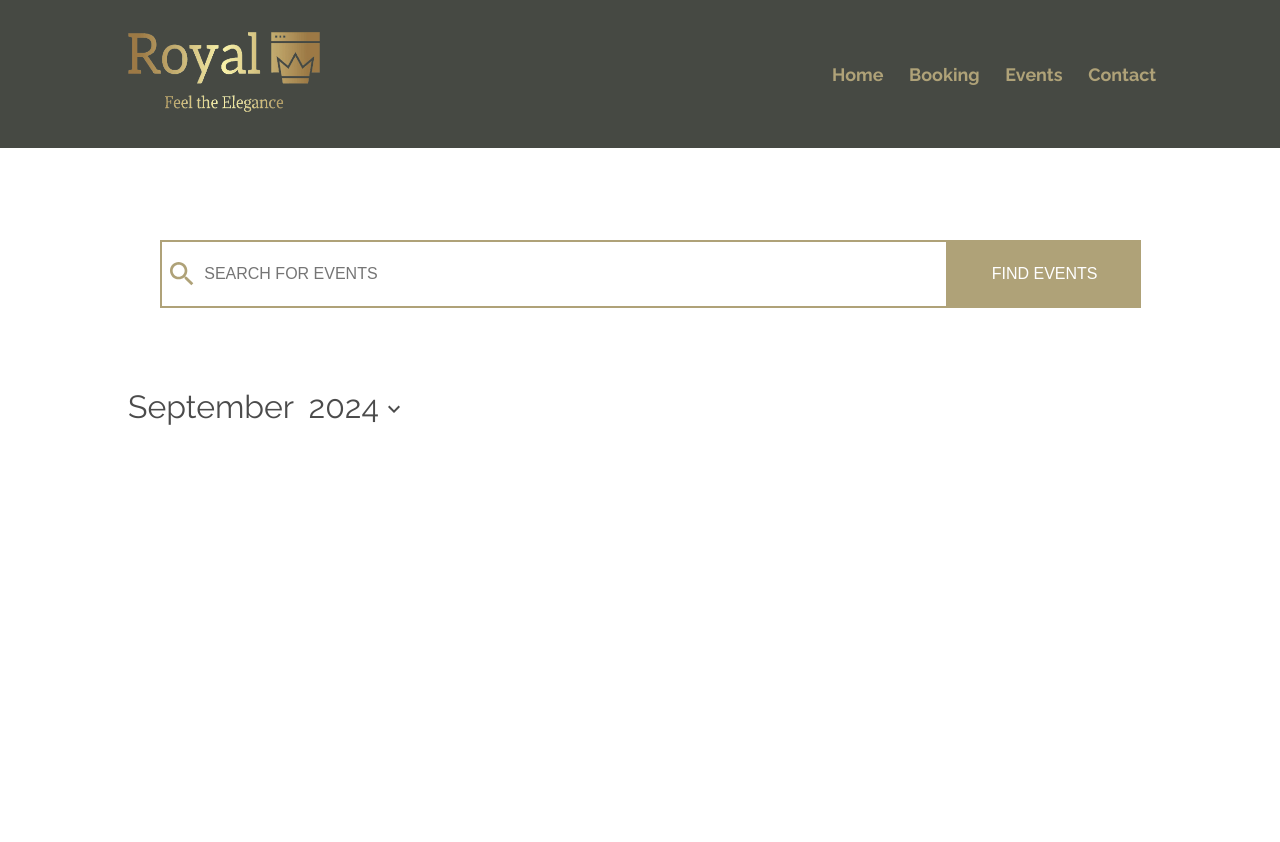
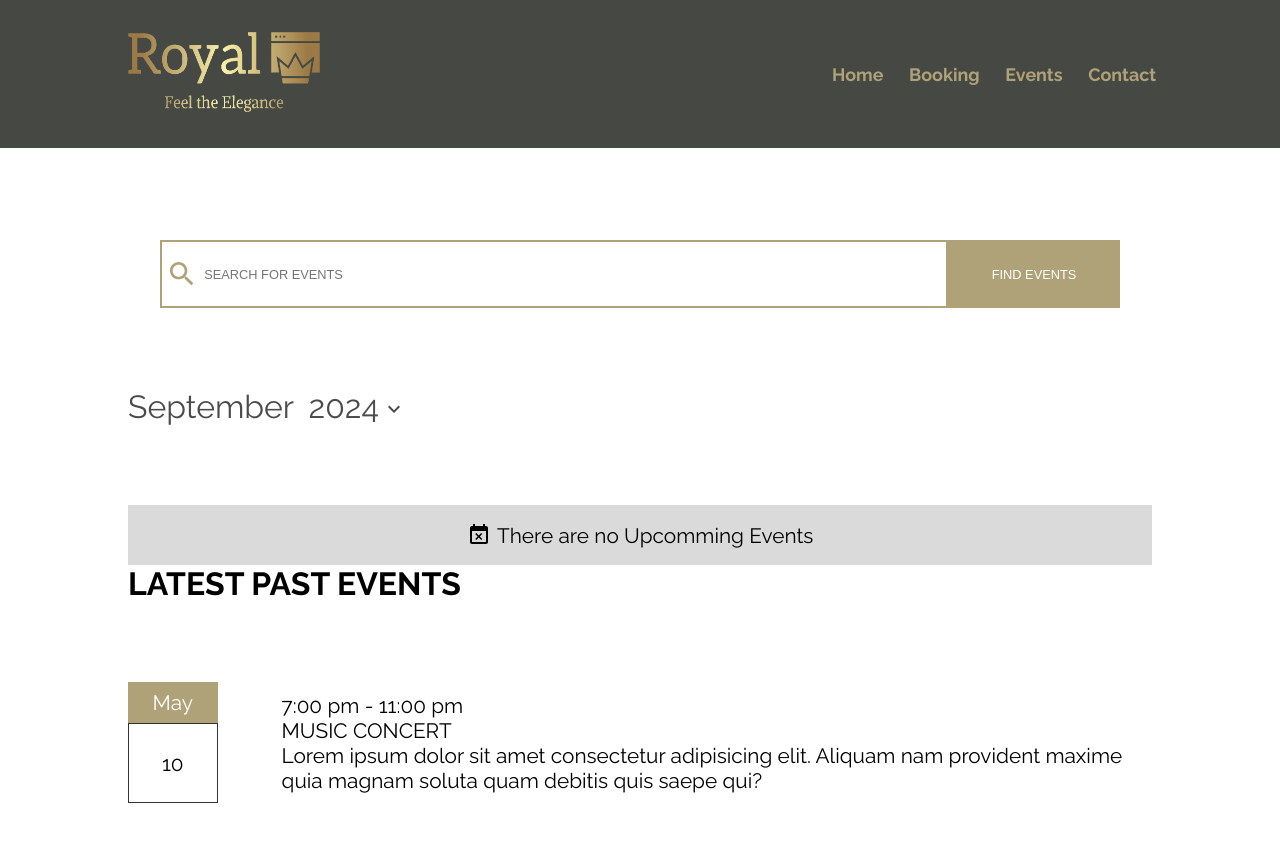
Before and after one commit to Gopisam1126/GuestManagementSystem, a React (Vite) app in the folder FRONTEND/: page /events in a window 1280 px wide. Shown: the top 842 px of the page. Before the commit the page ends 800 px from the top, so only its background shows below. Built offline with nearby package versions, Linux system fonts and the light colour scheme.

Commit message:
add event-lists

```diff
--- a/FRONTEND/src/assets/component/eventList.jsx
+++ b/FRONTEND/src/assets/component/eventList.jsx
@@ -1,11 +1,36 @@
-
 import "../componentStyles/eventList.css";
 function EventList() {
-
-
-
     return <>
-
+        <section className="events-list-sec">
+            <h4 className="past-events">
+                LATEST PAST EVENTS
+            </h4>
+            <div className="ev-lists">
+                <div className="event-date-cal">
+                    <div className="event-month">
+                        <p className="month">
+                            May
+                        </p>
+                    </div>
+                    <div className="event-date">
+                        <p className="date">
+                            10
+                        </p>
+                    </div>
+                </div>
+                <div className="event-det">
+                    <p className="time">
+                        7:00 pm - 11:00 pm
+                    </p>
+                    <p className="name">
+                        MUSIC CONCERT
+                    </p>
+                    <p className="details">
+                        Lorem ipsum dolor sit amet consectetur adipisicing elit. Aliquam nam provident maxime quia magnam soluta quam debitis quis saepe qui?
+                    </p>
+                </div>
+            </div>
+        </section>
     </>
 }
 
--- a/FRONTEND/src/assets/componentStyles/eventList.css
+++ b/FRONTEND/src/assets/componentStyles/eventList.css
@@ -39,3 +39,30 @@
 .c-yr {
     margin-left: 0.9rem;
 }
+.events-list-sec {
+    padding-bottom: 5rem;
+}
+.ev-lists {
+    display: flex;
+    align-items: center;
+    padding-top: 5rem;
+}
+.event-date-cal {
+    margin-right: 5vw;
+}
+.event-month {
+    background-color: var(--colorS);
+    width: 7vw;
+    text-align: center;
+    padding: 0.5rem 0.5vw;
+    font-size: var(--font-size-sm);
+    color: #fff;
+}
+.event-date {
+    display: flex;
+    align-items: center;
+    justify-content: center;
+    height: 5rem;
+    width: 7vw;
+    border: 1px solid #333333;
+}
--- a/FRONTEND/src/assets/pageStyles/events.css
+++ b/FRONTEND/src/assets/pageStyles/events.css
@@ -6,6 +6,8 @@
     --colorS: #AFA278;
     --color1: #5E5E5E;
     --colorF: #646464;
+
+    --colorbckup: #dadada;
 
     /* Secondary Color Pallet */
 
@@ -23,13 +25,14 @@
     --font-size-btn1: 1.6rem;
     --font-size-text: 1.3rem;
     --font-size-li: 1.12rem;
-    --font-size-sm: 0.8rem
+    --font-size-sm: 0.8rem;
     --font-fam-p: "Raleway", sans-serif;
 }
 .events-section {
     padding: 0rem 10vw 2rem 10vw;
 }
 .events-body-sontainer {
+    font-family: var(--font-fam-p);
     position: relative;
     top: 15rem;
 
@@ -44,7 +47,6 @@
     padding-left: 10vw;
     padding-top: 2rem;
     padding-bottom: 2rem;
-    /* background-color: var(--colorP); */
     width: 100%;
     z-index: 10;
 }
@@ -69,13 +71,12 @@ input:focus {
     background-color: var(--colorS);
     border: 1px solid transparent;
     font-size: var(--font-size-sm);
-    padding: 1.47rem 3.3vw;
+    padding: 1.6rem 3.3vw;
     color: #fff;
     cursor: pointer;
 }
 .current-month {
     padding: 5rem 0vw;
-    font-family: var(--font-fam-p);
     opacity: 0.7;
 }
 .c-month {
@@ -86,3 +87,10 @@ input:focus {
 .c-yr {
     margin-left: 0.9rem;
 }
+.upcomming-events-c {
+    display: flex;
+    align-items: center;
+    justify-content: center;
+    background-color: var(--colorbckup);
+    padding: 1.1rem 1.2vw;
+}
--- a/FRONTEND/src/assets/pages/events.jsx
+++ b/FRONTEND/src/assets/pages/events.jsx
@@ -3,7 +3,7 @@ import Header2 from "../component/header2";
 import EventList from "../component/eventList";
 import SearchIcon from '@mui/icons-material/Search';
 import KeyboardArrowDownIcon from '@mui/icons-material/KeyboardArrowDown';
-// import EventBusyIcon from '@mui/icons-material/EventBusy';
+import EventBusyIcon from '@mui/icons-material/EventBusy';
 import "../pageStyles/events.css"
 function Events() {
 
@@ -33,9 +33,6 @@ function Events() {
                     <input type="text" className="searchbox" placeholder="SEARCH FOR EVENTS" />
                     <input type="submit" value="FIND EVENTS" className="find-events-btn" />
                 </div>
-                <div className="event-list-container">
-                    <EventList/>
-                </div>
                 <div className="current-month">
                     <p className="c-month">
                         {monthName}
@@ -49,6 +46,17 @@ function Events() {
                         </span>
                     </p>
                 </div>
+                <div className="upcomming-events-c">
+                    <EventBusyIcon style={{
+                        marginRight: "0.4rem"
+                    }}/>
+                    <p className="upcmng-e-msg">
+                        There are no Upcomming Events
+                    </p>
+                </div>
+                <div className="event-list-container">
+                    <EventList/>
+                </div>
             </div>
         </section>
     </>
```
